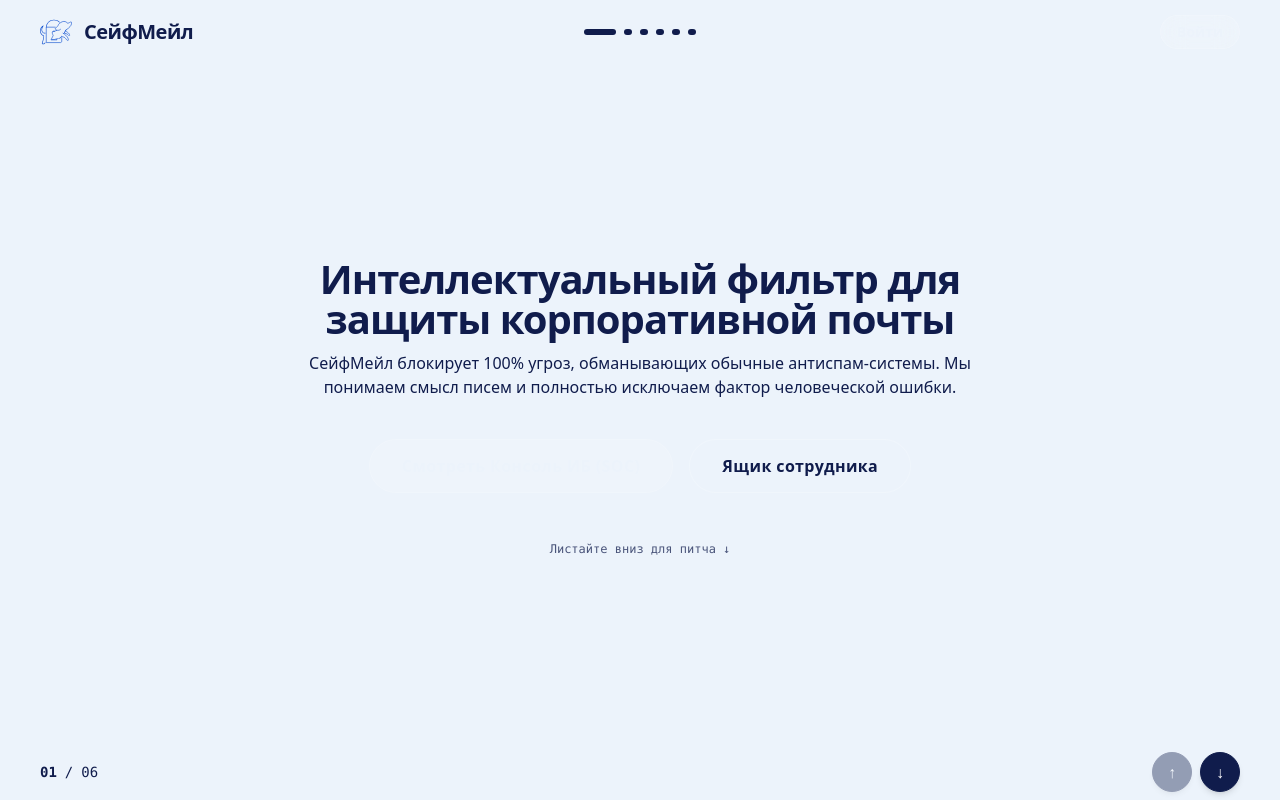
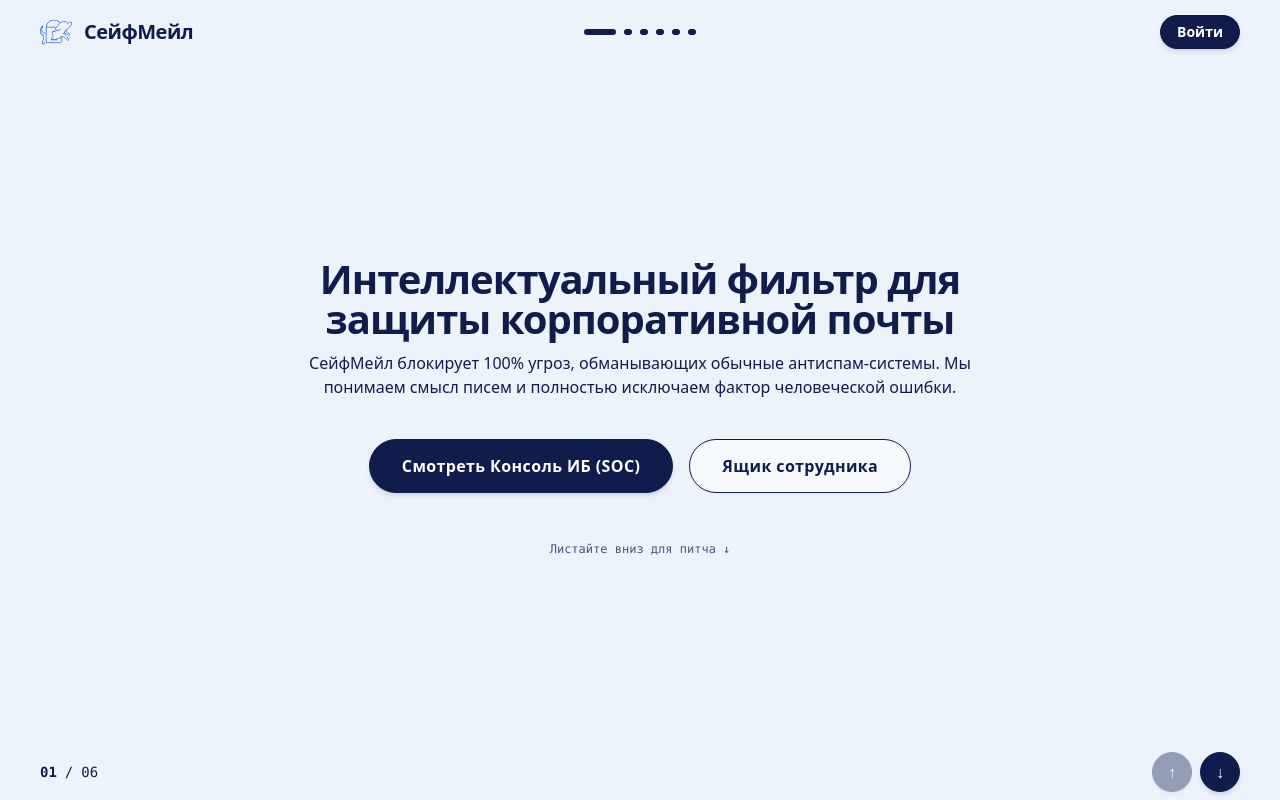
Before and after one commit to Maxim-5GHZ/SafeMail, a Next.js app in the folder frontend/: page / in a window 1280 px wide. Built offline with nearby package versions, Linux system fonts and the light colour scheme.

Commit message:
Преза: видимые CTA-кнопки (сплошной navy вместо ghost white/10)

```diff
--- a/frontend/app/page.tsx
+++ b/frontend/app/page.tsx
@@ -408,7 +408,7 @@ function RoiSimulator() {
               <div className="mt-8 flex justify-center gap-4">
                 <Link
                   href="/admin"
-                  className="inline-block px-8 py-3.5 rounded-full bg-[#101C4C] text-[#ECF3FB] font-bold text-base tracking-wide bg-white/10 hover:bg-[#101C4C]/80 border border-white/15 transition-all duration-300"
+                  className="inline-block px-8 py-3.5 rounded-full bg-[#101C4C] text-white font-bold text-base tracking-wide hover:bg-[#1c2c6e] border border-[#101C4C] shadow-md transition-all duration-300"
                 >
                   Защитить свой бизнес
                 </Link>
@@ -446,13 +446,13 @@ export default function PresentationPage() {
           <div className="flex flex-wrap gap-4 justify-center">
             <Link
               href="/admin"
-              className="px-8 py-3.5 rounded-full bg-[#101C4C] text-[#ECF3FB] font-bold text-base tracking-wide bg-white/10 hover:bg-[#101C4C]/80 border border-white/15 transition-all duration-300"
+              className="px-8 py-3.5 rounded-full bg-[#101C4C] text-white font-bold text-base tracking-wide hover:bg-[#1c2c6e] border border-[#101C4C] shadow-md transition-all duration-300"
             >
               Смотреть Консоль ИБ (SOC)
             </Link>
             <Link
               href="/inbox"
-              className="px-8 py-3.5 rounded-full border border-white/20 text-[#101C4C] bg-[#ECF3FB] hover:border-[#4F6590]/80 border border-[#101C4C] font-bold text-base tracking-wide transition-all duration-300"
+              className="px-8 py-3.5 rounded-full border border-[#101C4C] text-[#101C4C] bg-white/60 hover:bg-white font-bold text-base tracking-wide shadow-sm transition-all duration-300"
             >
               Ящик сотрудника
             </Link>
@@ -662,7 +662,7 @@ export default function PresentationPage() {
         <div className="flex items-center gap-3">
           <Link
             href={homeUrl}
-            className="px-4 py-1.5 rounded-full text-sm font-semibold backdrop-blur-md bg-white/10 hover:bg-[#101C4C]/80 border border-white/15 transition-all duration-300 flex items-center gap-2 text-[#ECF3FB] bg-[#101C4C]"
+            className="px-4 py-1.5 rounded-full text-sm font-semibold bg-[#101C4C] hover:bg-[#1c2c6e] border border-[#101C4C] shadow-md transition-all duration-300 flex items-center gap-2 text-white"
           >
             <span>{token ? 'В интерфейс' : 'Войти'}</span>
 
```
